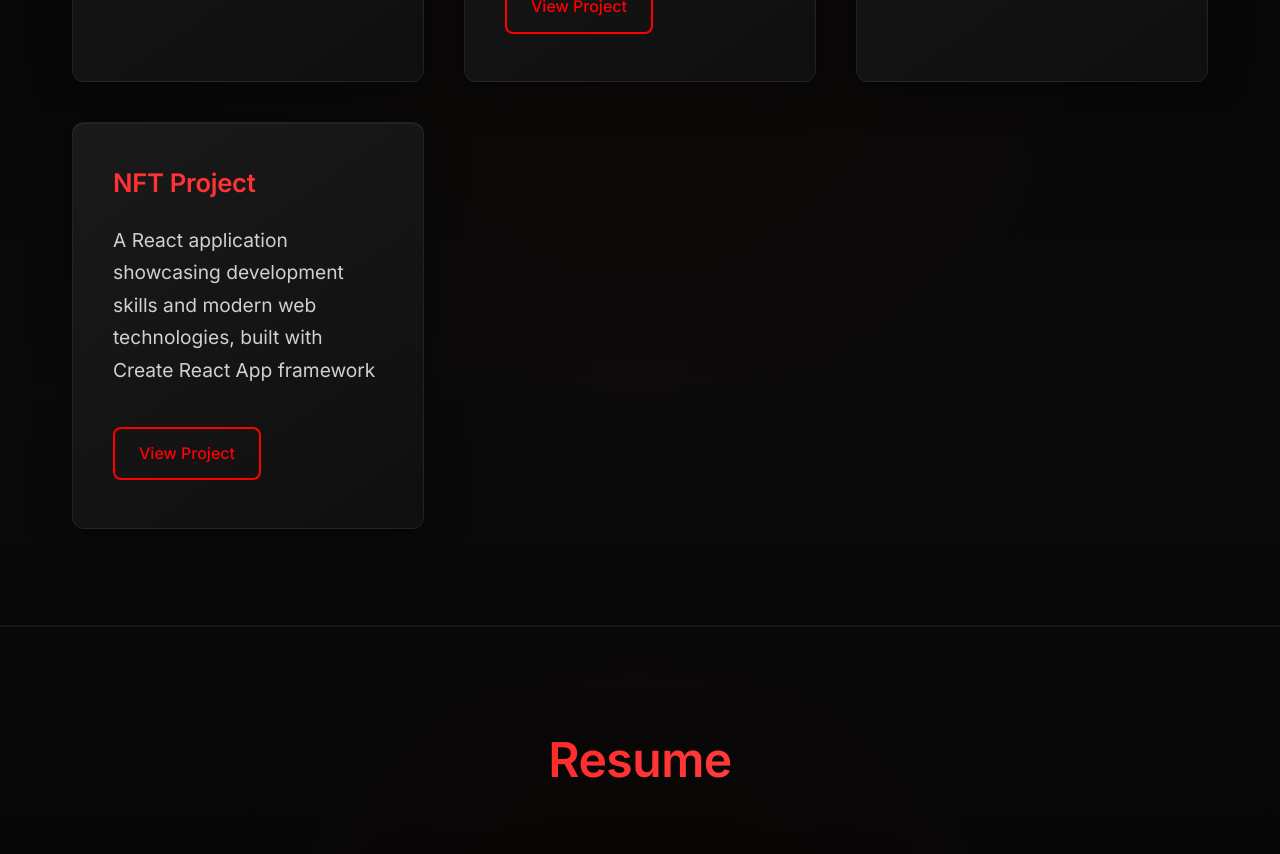
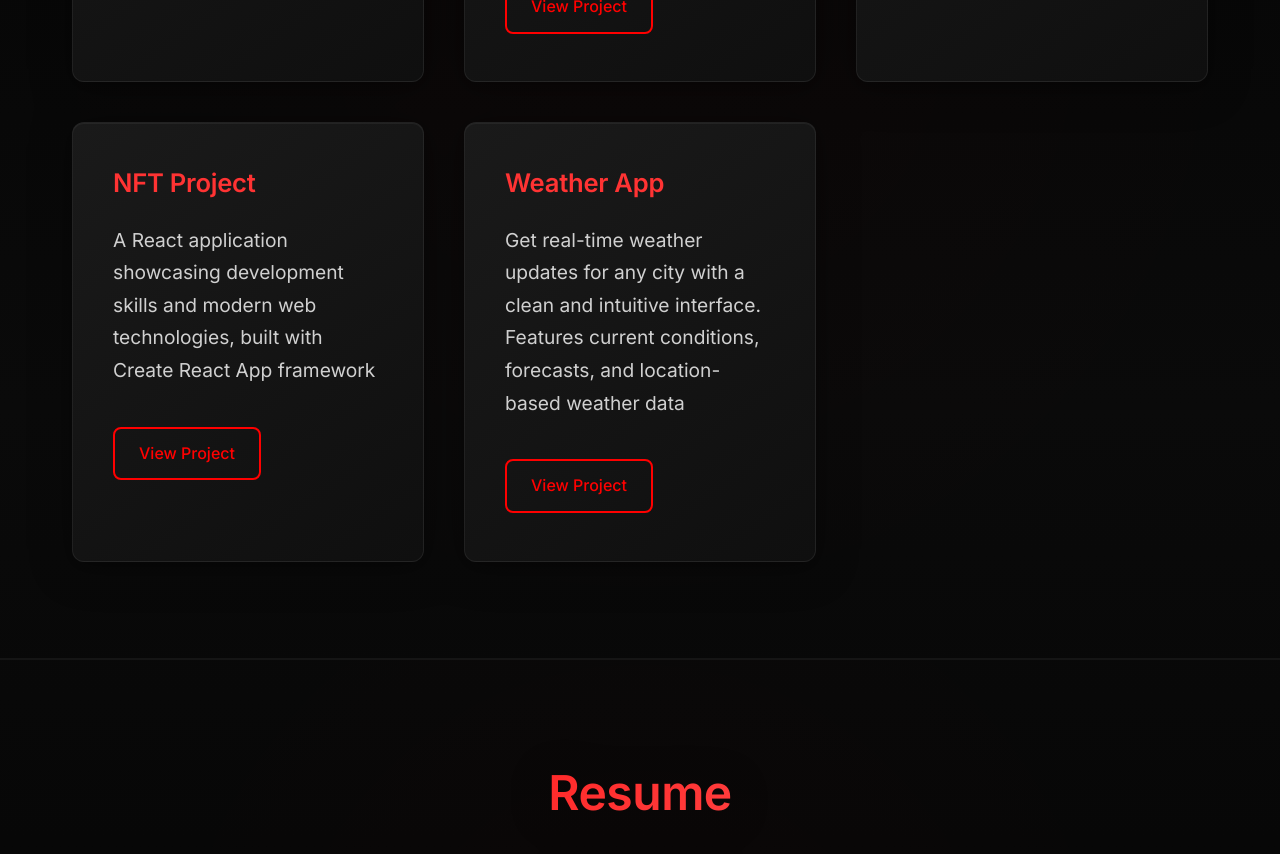
Before and after one commit to gibcou/portfolio-website, a React (Vite) app: page / in a window 1280 px wide. Shown: the part 1840-2694 px from the top of the page. Built offline with nearby package versions, Linux system fonts and the light colour scheme; no server answers.

Commit message:
Add weather app as 5th project to portfolio

```diff
--- a/src/App.jsx
+++ b/src/App.jsx
@@ -129,6 +129,11 @@ function App() {
                 <p>A React application showcasing development skills and modern web technologies, built with Create React App framework</p>
                 <a href="https://gibcou.github.io/gibson-internship/" target="_blank" rel="noopener noreferrer" className="project-link">View Project</a>
               </div>
+              <div className="project-card">
+                <h3>Weather App</h3>
+                <p>Get real-time weather updates for any city with a clean and intuitive interface. Features current conditions, forecasts, and location-based weather data</p>
+                <a href="https://gibcou.github.io/weather-app-/" target="_blank" rel="noopener noreferrer" className="project-link">View Project</a>
+              </div>
             </div>
           </div>
         </section>
```
Also changed, not shown: 2 other files (tests, documents, lock files or other folders).
